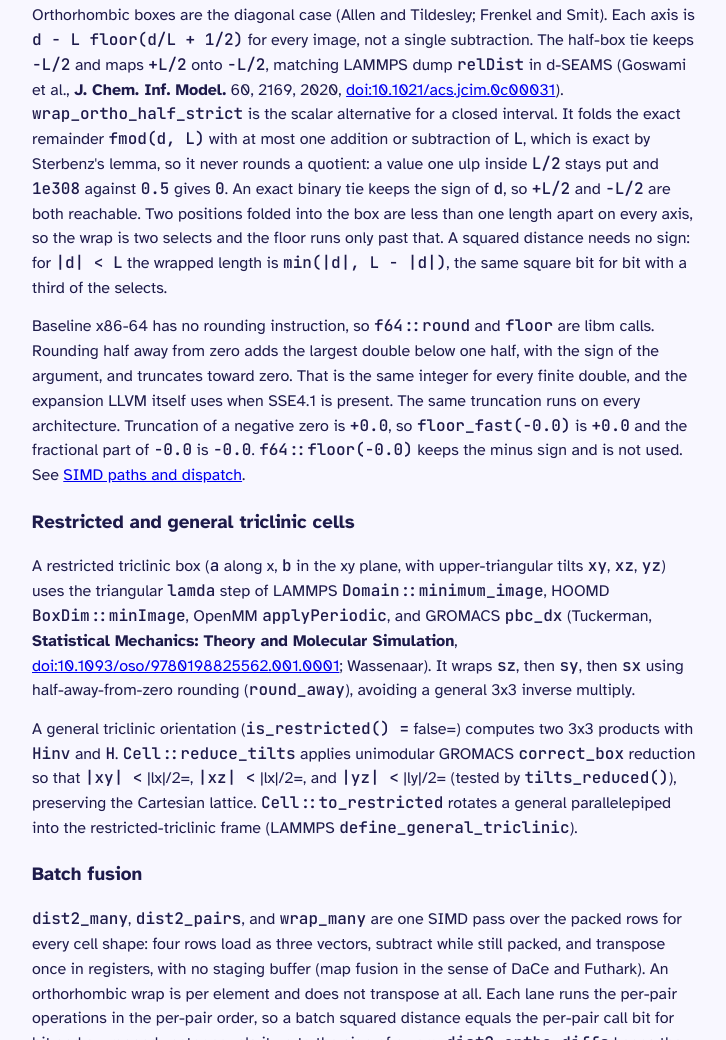
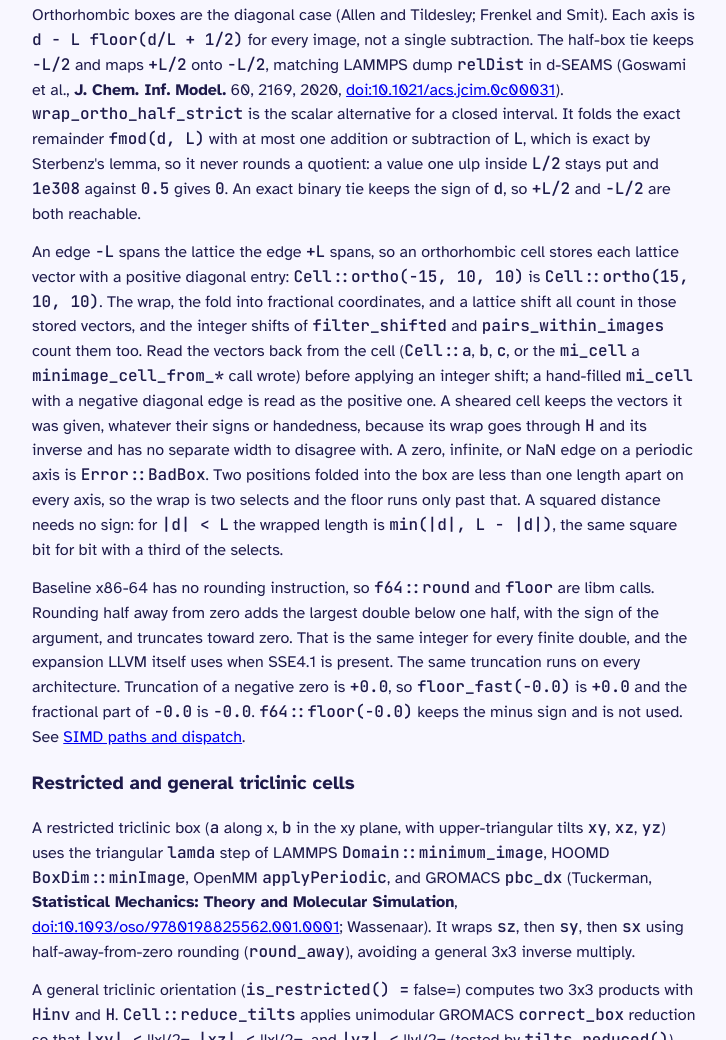
Before and after one commit to lode-org/minimage, a plain HTML site: page website/explanation.html in a window 1280 px wide. Shown: the part 743-1783 px from the top of the page, without its empty margins (276-1002 px from the left). Drawn offline with Linux system fonts and the light colour scheme.

Commit message:
docs(website): export the negative-edge explanation
The orthorhombic sign rule was added to explanation.org without the
exported page, so the docs check saw the HTML out of date.

```diff
--- a/website/explanation.html
+++ b/website/explanation.html
@@ -90,6 +90,22 @@ addition or subtraction of <code>L</code>, which is exact by Sterbenz's lemma, s
 it never rounds a quotient: a value one ulp inside <code>L/2</code> stays put and
 <code>1e308</code> against <code>0.5</code> gives <code>0</code>. An exact binary tie keeps the sign of
 <code>d</code>, so <code>+L/2</code> and <code>-L/2</code> are both reachable.
+</p>
+
+<p>
+An edge <code>-L</code> spans the lattice the edge <code>+L</code> spans, so an orthorhombic
+cell stores each lattice vector with a positive diagonal entry:
+<code>Cell::ortho(-15, 10, 10)</code> is <code>Cell::ortho(15, 10, 10)</code>. The wrap, the
+fold into fractional coordinates, and a lattice shift all count in
+those stored vectors, and the integer shifts of <code>filter_shifted</code> and
+<code>pairs_within_images</code> count them too. Read the vectors back from the
+cell (<code>Cell::a</code>, <code>b</code>, <code>c</code>, or the <code>mi_cell</code> a <code>minimage_cell_from_*</code>
+call wrote) before applying an integer shift; a hand-filled <code>mi_cell</code>
+with a negative diagonal edge is read as the positive one. A sheared
+cell keeps the vectors it was given, whatever their signs or
+handedness, because its wrap goes through <code>H</code> and its inverse and has
+no separate width to disagree with. A zero, infinite, or NaN edge on a
+periodic axis is <code>Error::BadBox</code>.
 Two positions folded into the box are less than one length apart on
 every axis, so the wrap is two selects and the floor runs only past
 that. A squared distance needs no sign: for <code>|d| &lt; L</code> the wrapped
```
